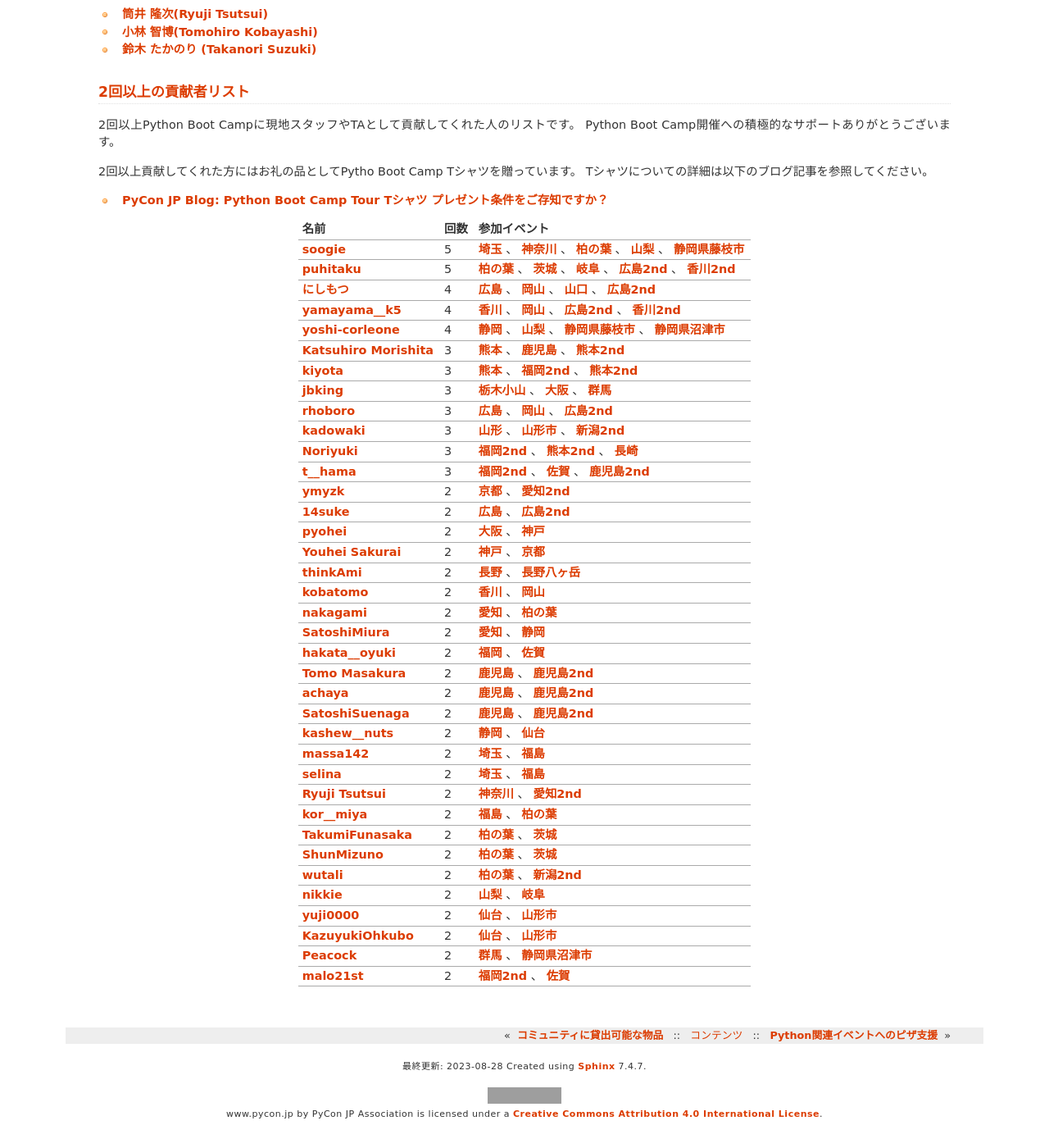
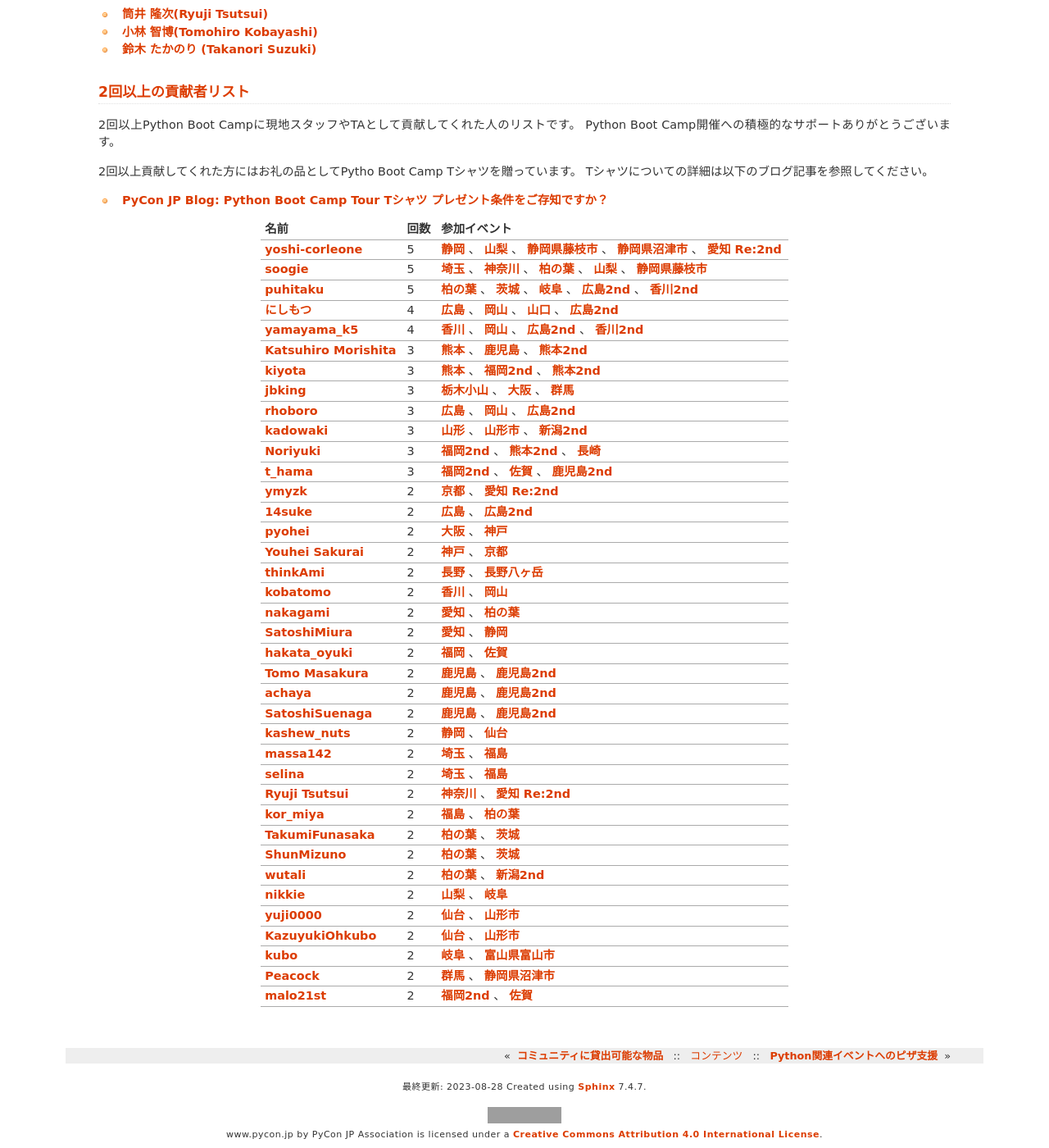
Before and after one commit to pyconjp/www.pycon.jp, a Sphinx documentation site: the page built from source/support/bootcamp.rst, in a window 1280 px wide and 1400 px high, scrolled down 5908 px. Shown: the whole window at 82% size. Built offline with Sphinx 7.4.7, drawn with Linux system fonts in a browser that asks for light colours; before the commit the page ends 7284 px from its top, so only the background shows below that; grey boxes are pictures that could not be loaded.

Commit message:
update pycamp contributor list

```diff
--- a/source/support/bootcamp.rst
+++ b/source/support/bootcamp.rst
@@ -763,6 +763,9 @@
    - * 名前
      * 回数
      * 参加イベント
+   - * `yoshi-corleone <https://connpass.com/user/yoshi-corleone/>`__
+     * 5
+     * `静岡 <https://pyconjp.connpass.com/event/67533/>`__ 、 `山梨 <https://pyconjp.connpass.com/event/103507/>`__ 、 `静岡県藤枝市 <https://pyconjp.connpass.com/event/106920/>`__ 、 `静岡県沼津市 <https://pyconjp.connpass.com/event/251468/>`__ 、 `愛知 Re:2nd <https://pyconjp.connpass.com/event/286959/>`__
    - * `soogie <https://connpass.com/user/soogie/>`__
      * 5
      * `埼玉 <https://pyconjp.connpass.com/event/69433/>`__ 、 `神奈川 <https://pyconjp.connpass.com/event/71908/>`__ 、 `柏の葉 <https://pyconjp.connpass.com/event/81251/>`__ 、 `山梨 <https://pyconjp.connpass.com/event/103507/>`__ 、 `静岡県藤枝市 <https://pyconjp.connpass.com/event/106920/>`__
@@ -772,12 +775,9 @@
    - * `にしもつ <https://connpass.com/user/24motz/>`__
      * 4
      * `広島 <https://pyconjp.connpass.com/event/50095/>`__ 、 `岡山 <https://pyconjp.connpass.com/event/103539/>`__ 、 `山口 <https://pyconjp.connpass.com/event/205993/>`__ 、 `広島2nd <https://pyconjp.connpass.com/event/248048/>`__
-   - * `yamayama__k5 <https://connpass.com/user/yamayama__k5/>`__
+   - * `yamayama_k5 <https://connpass.com/user/yamayama_k5/>`__
      * 4
      * `香川 <https://pyconjp.connpass.com/event/56141/>`__ 、 `岡山 <https://pyconjp.connpass.com/event/103539/>`__ 、 `広島2nd <https://pyconjp.connpass.com/event/248048/>`__ 、 `香川2nd <https://pyconjp.connpass.com/event/261760/>`__
-   - * `yoshi-corleone <https://connpass.com/user/yoshi-corleone/>`__
-     * 4
-     * `静岡 <https://pyconjp.connpass.com/event/67533/>`__ 、 `山梨 <https://pyconjp.connpass.com/event/103507/>`__ 、 `静岡県藤枝市 <https://pyconjp.connpass.com/event/106920/>`__ 、 `静岡県沼津市 <https://pyconjp.connpass.com/event/251468/>`__
    - * `Katsuhiro Morishita <https://connpass.com/user/KatsuhiroMorishita/>`__
      * 3
      * `熊本 <https://pyconjp.connpass.com/event/36773/>`__ 、 `鹿児島 <https://pyconjp.connpass.com/event/67709/>`__ 、 `熊本2nd <https://pyconjp.connpass.com/event/143197/>`__
@@ -796,12 +796,12 @@
    - * `Noriyuki <https://connpass.com/user/eiry/>`__
      * 3
      * `福岡2nd <https://pyconjp.connpass.com/event/143786/>`__ 、 `熊本2nd <https://pyconjp.connpass.com/event/143197/>`__ 、 `長崎 <https://pyconjp.connpass.com/event/158803/>`__
-   - * `t__hama <https://connpass.com/user/t__hama/>`__
+   - * `t_hama <https://connpass.com/user/t_hama/>`__
      * 3
      * `福岡2nd <https://pyconjp.connpass.com/event/143786/>`__ 、 `佐賀 <https://pyconjp.connpass.com/event/244411/>`__ 、 `鹿児島2nd <https://pyconjp.connpass.com/event/278007/>`__
    - * `ymyzk <https://connpass.com/user/litesystems/>`__
      * 2
-     * `京都 <https://pyconjp.connpass.com/event/33014/>`__ 、 `愛知2nd <https://pyconjp.connpass.com/event/280530/>`__
+     * `京都 <https://pyconjp.connpass.com/event/33014/>`__ 、 `愛知 Re:2nd <https://pyconjp.connpass.com/event/286959/>`__
    - * `14suke <https://connpass.com/user/isabisi1484/>`__
      * 2
      * `広島 <https://pyconjp.connpass.com/event/50095/>`__ 、 `広島2nd <https://pyconjp.connpass.com/event/248048/>`__
@@ -820,10 +820,10 @@
    - * `nakagami <https://connpass.com/user/nakagami/>`__
      * 2
      * `愛知 <https://pyconjp.connpass.com/event/60165/>`__ 、 `柏の葉 <https://pyconjp.connpass.com/event/81251/>`__
-   - * `SatoshiMiura <https://connpass.com/user/satoshi__miura/>`__
+   - * `SatoshiMiura <https://connpass.com/user/satoshi_miura/>`__
      * 2
      * `愛知 <https://pyconjp.connpass.com/event/60165/>`__ 、 `静岡 <https://pyconjp.connpass.com/event/67533/>`__
-   - * `hakata__oyuki <https://connpass.com/user/hakata__oyuki/>`__
+   - * `hakata_oyuki <https://connpass.com/user/hakata_oyuki/>`__
      * 2
      * `福岡 <https://pyconjp.connpass.com/event/62769/>`__ 、 `佐賀 <https://pyconjp.connpass.com/event/244411/>`__
    - * `Tomo Masakura <https://connpass.com/user/masakura/>`__
@@ -835,19 +835,19 @@
    - * `SatoshiSuenaga <https://connpass.com/user/SatoshiSuenaga/>`__
      * 2
      * `鹿児島 <https://pyconjp.connpass.com/event/67709/>`__ 、 `鹿児島2nd <https://pyconjp.connpass.com/event/278007/>`__
-   - * `kashew__nuts <https://connpass.com/user/kashew__nuts/>`__
+   - * `kashew_nuts <https://connpass.com/user/kashew_nuts/>`__
      * 2
      * `静岡 <https://pyconjp.connpass.com/event/67533/>`__ 、 `仙台 <https://pyconjp.connpass.com/event/104080/>`__
    - * `massa142 <https://connpass.com/user/mstk214/>`__
      * 2
      * `埼玉 <https://pyconjp.connpass.com/event/69433/>`__ 、 `福島 <https://pyconjp.connpass.com/event/75923/>`__
-   - * `selina <https://connpass.com/user/Lina__Katayose/>`__
+   - * `selina <https://connpass.com/user/Lina_Katayose/>`__
      * 2
      * `埼玉 <https://pyconjp.connpass.com/event/69433/>`__ 、 `福島 <https://pyconjp.connpass.com/event/75923/>`__
    - * `Ryuji Tsutsui <https://connpass.com/user/ryu22e/>`__
      * 2
-     * `神奈川 <https://pyconjp.connpass.com/event/71908/>`__ 、 `愛知2nd <https://pyconjp.connpass.com/event/280530/>`__
-   - * `kor__miya <https://connpass.com/user/kor__miya/>`__
+     * `神奈川 <https://pyconjp.connpass.com/event/71908/>`__ 、 `愛知 Re:2nd <https://pyconjp.connpass.com/event/286959/>`__
+   - * `kor_miya <https://connpass.com/user/kor_miya/>`__
      * 2
      * `福島 <https://pyconjp.connpass.com/event/75923/>`__ 、 `柏の葉 <https://pyconjp.connpass.com/event/81251/>`__
    - * `TakumiFunasaka <https://connpass.com/user/TakumiFunasaka/>`__
@@ -859,7 +859,7 @@
    - * `wutali <https://connpass.com/user/wutali/>`__
      * 2
      * `柏の葉 <https://pyconjp.connpass.com/event/81251/>`__ 、 `新潟2nd <https://pyconjp.connpass.com/event/255600/>`__
-   - * `nikkie <https://connpass.com/user/takuya__futatsugi/>`__
+   - * `nikkie <https://connpass.com/user/takuya_futatsugi/>`__
      * 2
      * `山梨 <https://pyconjp.connpass.com/event/103507/>`__ 、 `岐阜 <https://pyconjp.connpass.com/event/134229/>`__
    - * `yuji0000 <https://connpass.com/user/yuji0000/>`__
@@ -868,6 +868,9 @@
    - * `KazuyukiOhkubo <https://connpass.com/user/KazuyukiOhkubo/>`__
      * 2
      * `仙台 <https://pyconjp.connpass.com/event/104080/>`__ 、 `山形市 <https://pyconjp.connpass.com/event/130348/>`__
+   - * `kubo <https://connpass.com/user/kubo_mamoru/>`__
+     * 2
+     * `岐阜 <https://pyconjp.connpass.com/event/134229/>`__ 、 `富山県富山市 <https://pyconjp.connpass.com/event/287004/>`__
    - * `Peacock <https://connpass.com/user/peacock0803sz/>`__
      * 2
      * `群馬 <https://pyconjp.connpass.com/event/143290/>`__ 、 `静岡県沼津市 <https://pyconjp.connpass.com/event/251468/>`__
```
